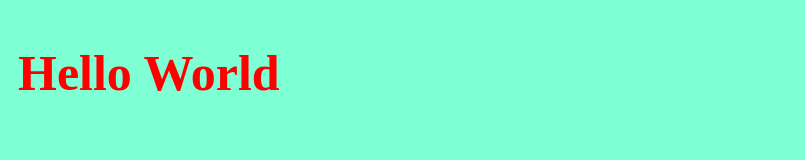
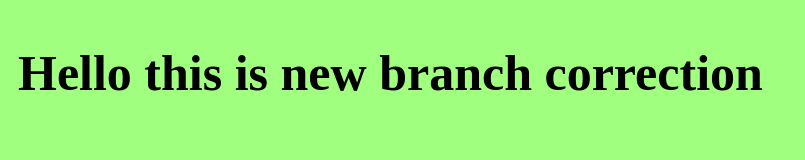
Before and after one commit to mouhamed-simo/MyProject, a plain HTML site: page index.html in a window 1280 px wide. Shown: the whole page, without its empty margins (0-805 px from the left). Drawn offline with Linux system fonts and the light colour scheme.

Commit message:
changing style for the title

```diff
--- a/index.html
+++ b/index.html
@@ -7,7 +7,7 @@
     <link rel="stylesheet" href="style.css">
 </head>
 <body>
-    <h1>Hello World</h1>
+    <h1>Hello this is new branch correction</h1>
     <script src="app.js"></script>
 
 </body>
--- a/style.css
+++ b/style.css
@@ -1,8 +1,8 @@
 h1{
-    color: red;
+    color: black;
     font-size: 50px;
     padding: 10px;
 }
 body{
-    background-color: aquamarine;
+    background-color: rgb(161, 255, 127);
 }
```
